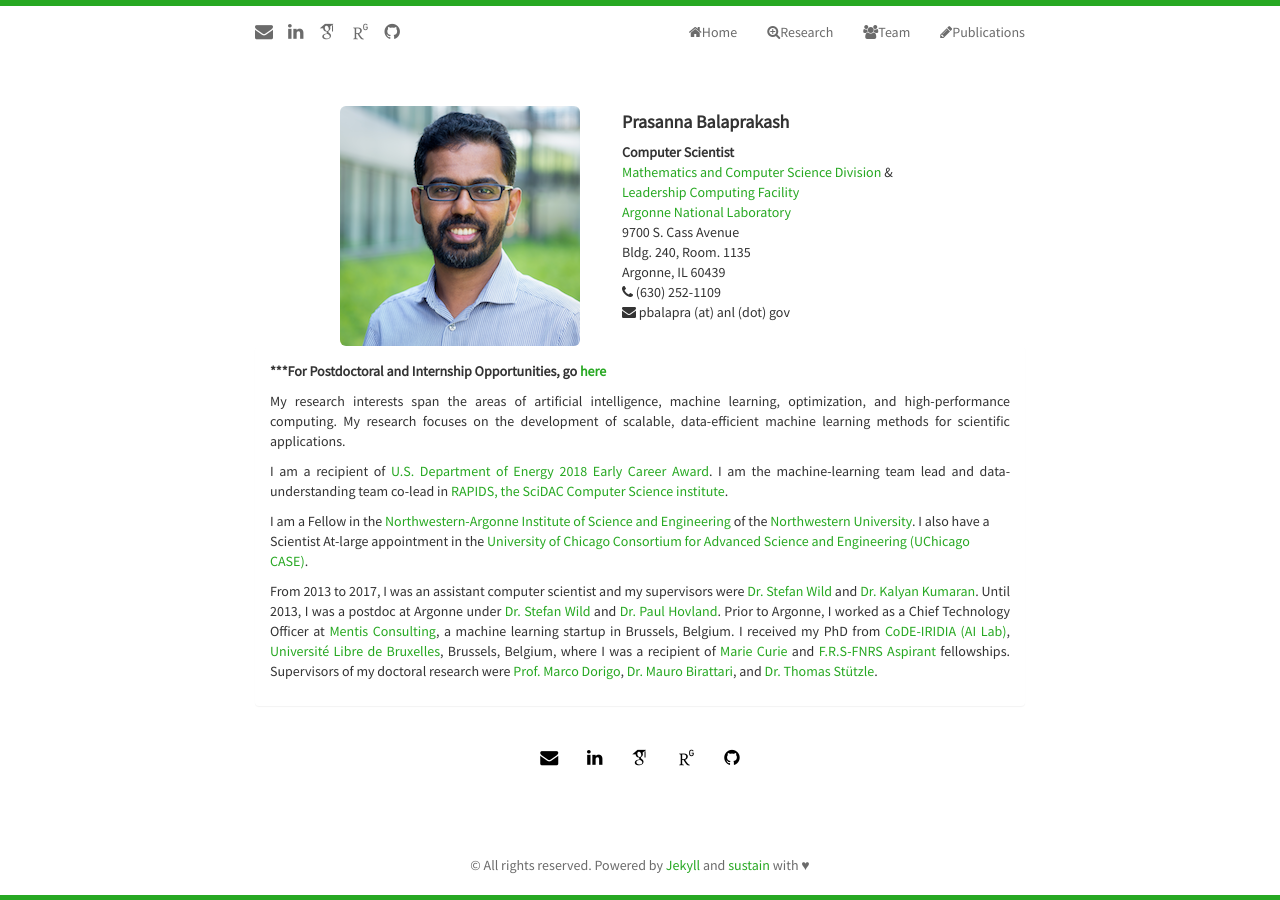
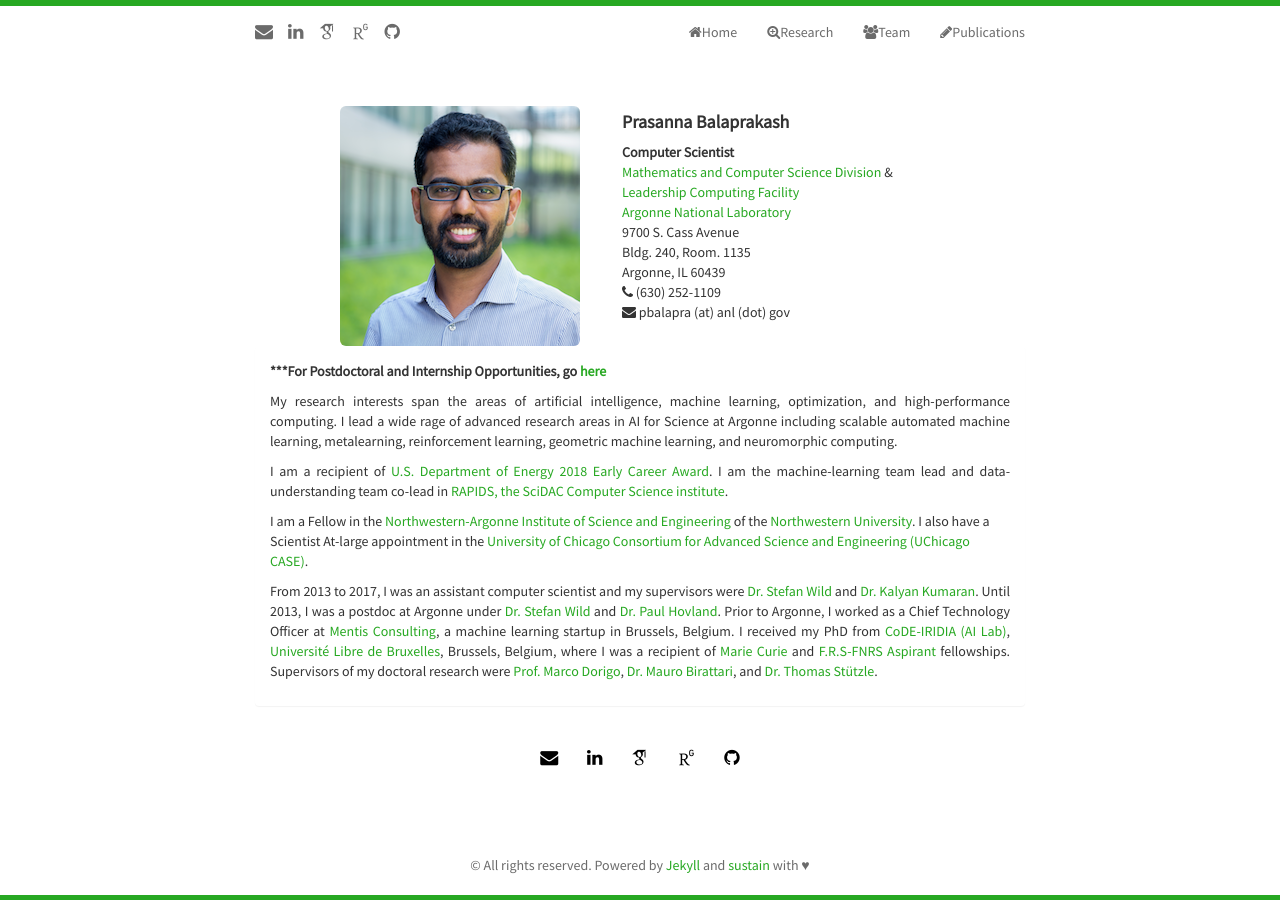
Before and after one commit to pbalapra/pbalapra.github.io, a Jekyll site: the page built from index.html, in a window 1280 px wide. Built offline with Jekyll 4.4.1, drawn with Linux system fonts in a browser that asks for light colours; nearby versions of some CDN libraries; some web fonts are replaced; the list of posts is cut into pages by our own code.

Commit message:
adding research

```diff
--- a/index.html
+++ b/index.html
@@ -42,9 +42,10 @@ title: Home Page of Prasanna Balaprakash
              <strong>***For Postdoctoral and Internship Opportunities, go <a href="{{ site.baseurl }}jobs.html"> here </a> </strong></br>
             </p>
                 <p align="justify">
-                    My research interests span the areas of artificial intelligence, machine learning, optimization, and high-performance computing. My research focuses on the development of scalable, data-efficient machine learning methods for scientific applications.
-
+                    My research interests span the areas of artificial intelligence, machine learning, optimization, and high-performance computing.
+                    I lead a wide rage of advanced research areas in AI for Science at Argonne including scalable automated machine learning, metalearning, reinforcement learning, geometric machine learning, and neuromorphic computing.
                     <!--
+                    My research focuses on the development of scalable, data-efficient machine learning methods for scientific applications.
                     My research interests span the areas of artificial intelligence, machine learning, optimization,
                     and high-performance computing. Currently, my research focus is on the
                     design and development of scalable machine learning algorithms for solving large-scale
```
